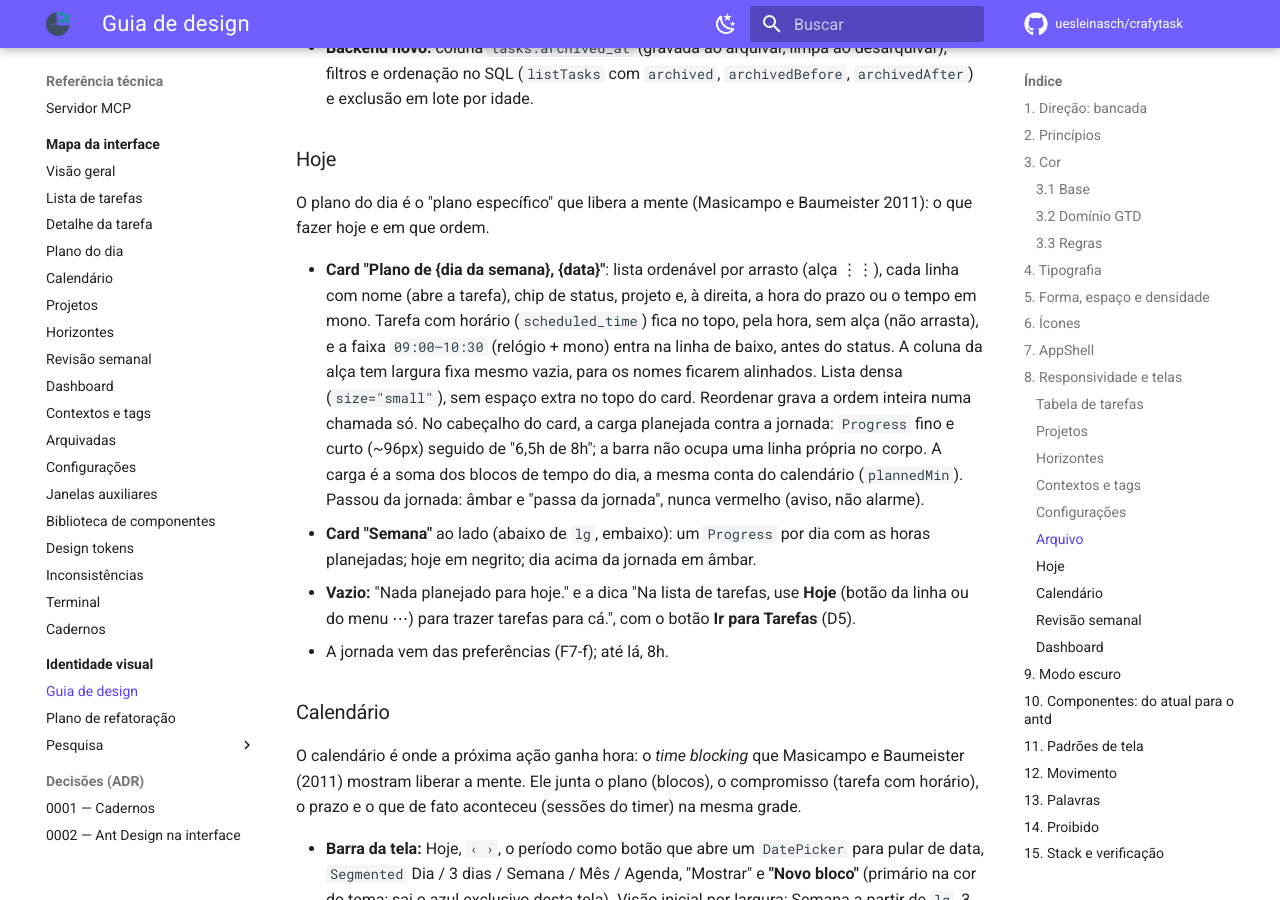
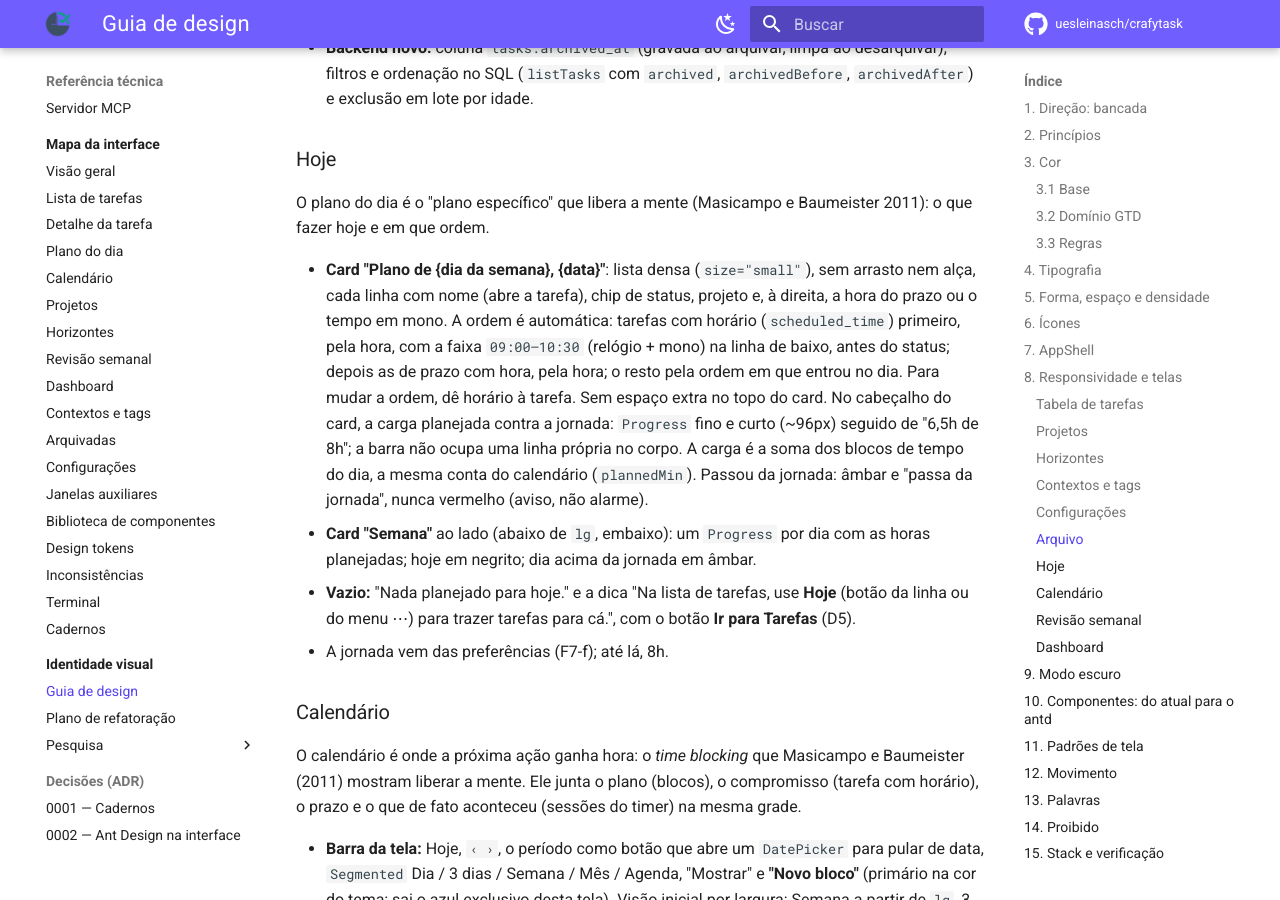
Before and after one commit to uesleinasch/crafytask, an MkDocs documentation site: the page built from docs/design/guia-de-design.md, in a window 1280 px wide and 900 px high, scrolled down 19177 px. Built offline with MkDocs 1.6.1 and Material for MkDocs 9.7.7, drawn with Linux system fonts in a browser that asks for light colours; some web fonts are replaced; comment, search, counter and statistics services are not loaded.

Commit message:
docs(design): plano do dia sem arrasto, com ordem automática

```diff
--- a/docs/design/guia-de-design.md
+++ b/docs/design/guia-de-design.md
@@ -577,12 +577,12 @@ barra flutuante (`FloatingActionBar`), com as colunas próprias do arquivo abaix
 O plano do dia é o "plano específico" que libera a mente (Masicampo e Baumeister 2011): o que
 fazer hoje e em que ordem.
 
-- **Card "Plano de {dia da semana}, {data}"**: lista ordenável por arrasto (alça ⋮⋮), cada linha com
-  nome (abre a tarefa), chip de status, projeto e, à direita, a hora do prazo ou o tempo em mono.
-  Tarefa com horário (`scheduled_time`) fica no topo, pela hora, sem alça (não arrasta), e a faixa
-  `09:00–10:30` (relógio + mono) entra na linha de baixo, antes do status. A coluna da alça tem
-  largura fixa mesmo vazia, para os nomes ficarem alinhados. Lista densa (`size="small"`), sem
-  espaço extra no topo do card. Reordenar grava a ordem inteira numa chamada só.
+- **Card "Plano de {dia da semana}, {data}"**: lista densa (`size="small"`), sem arrasto nem alça,
+  cada linha com nome (abre a tarefa), chip de status, projeto e, à direita, a hora do prazo ou o
+  tempo em mono. A ordem é automática: tarefas com horário (`scheduled_time`) primeiro, pela hora,
+  com a faixa `09:00–10:30` (relógio + mono) na linha de baixo, antes do status; depois as de prazo
+  com hora, pela hora; o resto pela ordem em que entrou no dia. Para mudar a ordem, dê horário à
+  tarefa. Sem espaço extra no topo do card.
   No cabeçalho do card, a carga planejada contra a jornada: `Progress` fino e curto (~96px) seguido
   de "6,5h de 8h"; a barra não ocupa uma linha própria no corpo. A carga
   é a soma dos blocos de tempo do dia, a mesma conta do calendário (`plannedMin`). Passou da
--- a/docs/design/prototipo/index.html
+++ b/docs/design/prototipo/index.html
@@ -1496,12 +1496,10 @@ body { background: var(--ct-bg); color: var(--ct-text); font-family: var(--ct-fo
               <${Text} type="secondary" className="ct-mono" style=${over ? { color: warn } : null}>${fmtH(planned)} de ${journey}h${over ? ' · passa da jornada' : ''}<//>
             <//>`} styles=${items.length ? { body: { paddingTop: 4, paddingBottom: 4 } } : undefined}>
             ${items.length ? html`<${List} size="small" dataSource=${items} renderItem=${t => html`<${List.Item} actions=${[html`<span key="t" className="ct-mono">${t.dueTime || fmtShort(t.secs)}</span>`]}>
-              <${List.Item.Meta} avatar=${html`<span style=${{ display: 'inline-block', width: 16, textAlign: 'center', lineHeight: '22px' }}>${t.start
-                ? null
-                : html`<span style=${{ cursor: 'grab', color: 'var(--ct-text-3)' }} aria-label="Arrastar">⋮⋮</span>`}</span>`}
+              <${List.Item.Meta}
                 title=${html`<a onClick=${() => go('tarefa')} style=${{ color: 'var(--ct-text)' }}>${t.name}</a>`}
                 description=${html`<${Space} size=${6} wrap>
-                  ${t.start ? html`<${Tooltip} title="Horário fixo: fica no topo, fora da ordem manual"><span className="ct-mono" style=${{ fontSize: 12, color: 'var(--ct-text-2)' }}><${I.ClockCircleOutlined} /> ${t.start}–${t.end}</span><//>` : null}
+                  ${t.start ? html`<${Tooltip} title="Horário fixo: tarefas com horário vêm primeiro, pela hora"><span className="ct-mono" style=${{ fontSize: 12, color: 'var(--ct-text-2)' }}><${I.ClockCircleOutlined} /> ${t.start}–${t.end}</span><//>` : null}
                   <${Chip} def=${STATUS[t.status]} mode=${mode} /><${ProjectLabel} id=${t.project} /><//>`} />
             <//>`} />`
             : html`<${Empty} image=${Empty.PRESENTED_IMAGE_SIMPLE} description=${html`<span>Nada planejado para hoje.<br /><${Text} type="secondary">Na lista de tarefas, use <b>Hoje</b> (botão da linha ou do menu ⋯) para trazer tarefas para cá.<//></span>`}>
```
Also changed, not shown: docs/design/plano-de-refatoracao.md (+1 -1 lines).
